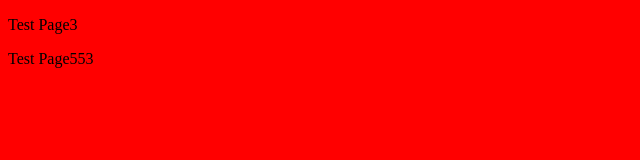
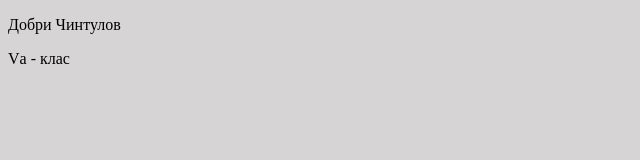
Before and after one commit to IraiaBoyanov/School, a plain HTML site: page index.html in a window 1280 px wide. Shown: the whole page, without its empty margins (0-640 px from the left). Drawn offline with Linux system fonts and the light colour scheme.

Commit message:
fix color

```diff
--- a/index.html
+++ b/index.html
@@ -8,7 +8,7 @@
     <link rel="stylesheet" type="text/css" href="style.css">
 </head>
 <body>
-  <p>Test Page3</p>
-  <p>Test Page553</p>
+  <p>Добри Чинтулов</p>
+  <p>Vа - клас</p>
 </body>
 </html>
--- a/style.css
+++ b/style.css
@@ -1,3 +1,3 @@
 body {
-    background-color: red;
+    background-color: rgb(214, 212, 212);
 }
```
